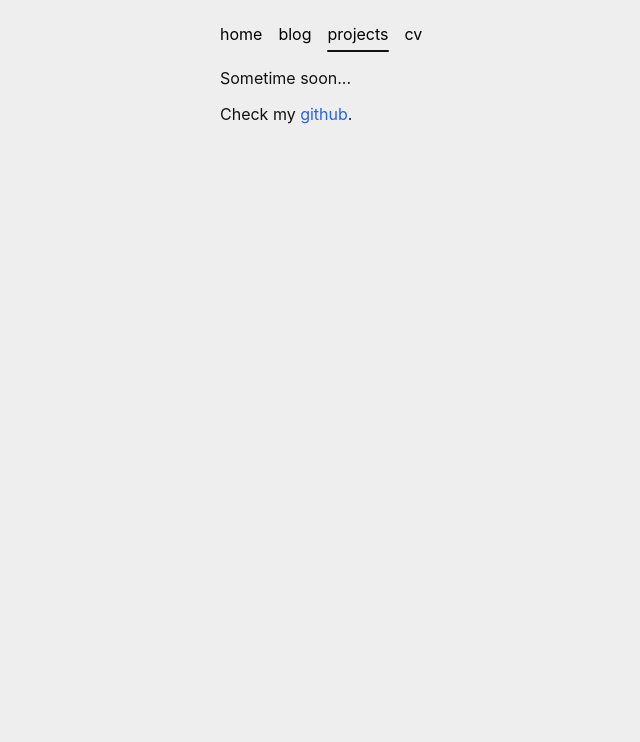
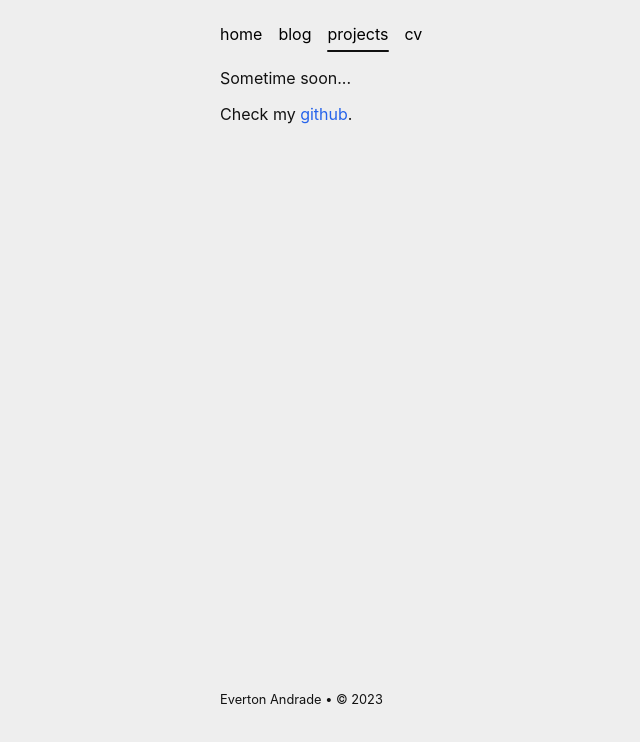
Before and after one commit to evertonandrade/evertonandrade.github.io, a Next.js app: page /projects in a window 1280 px wide. Shown: the top 742 px of the page, without its empty margins (84-724 px from the left). Built offline with nearby package versions, Linux system fonts and the light colour scheme.

Commit message:
fix styles

```diff
--- a/components/theme-switch.tsx
+++ b/components/theme-switch.tsx
@@ -16,7 +16,7 @@ const ThemeSwitch = () => {
   if (!mounted) return null;
 
   return (
-    <div style={{cursor: 'pointer', padding: '0.2rem'}} onClick={handleChangeTheme}>
+    <div style={{cursor: 'pointer'}} onClick={handleChangeTheme}>
       {resolvedTheme === 'dark' ? <Dark /> : <Light />}
     </div>
   );
--- a/styles/globals.css
+++ b/styles/globals.css
@@ -41,12 +41,6 @@ body {
   }
 }
 
-@media only screen and (max-device-height: 1000px) {
-  body {
-    min-height: 1700px;
-  }
-}
-
 h1,
 h2,
 h3,
```
